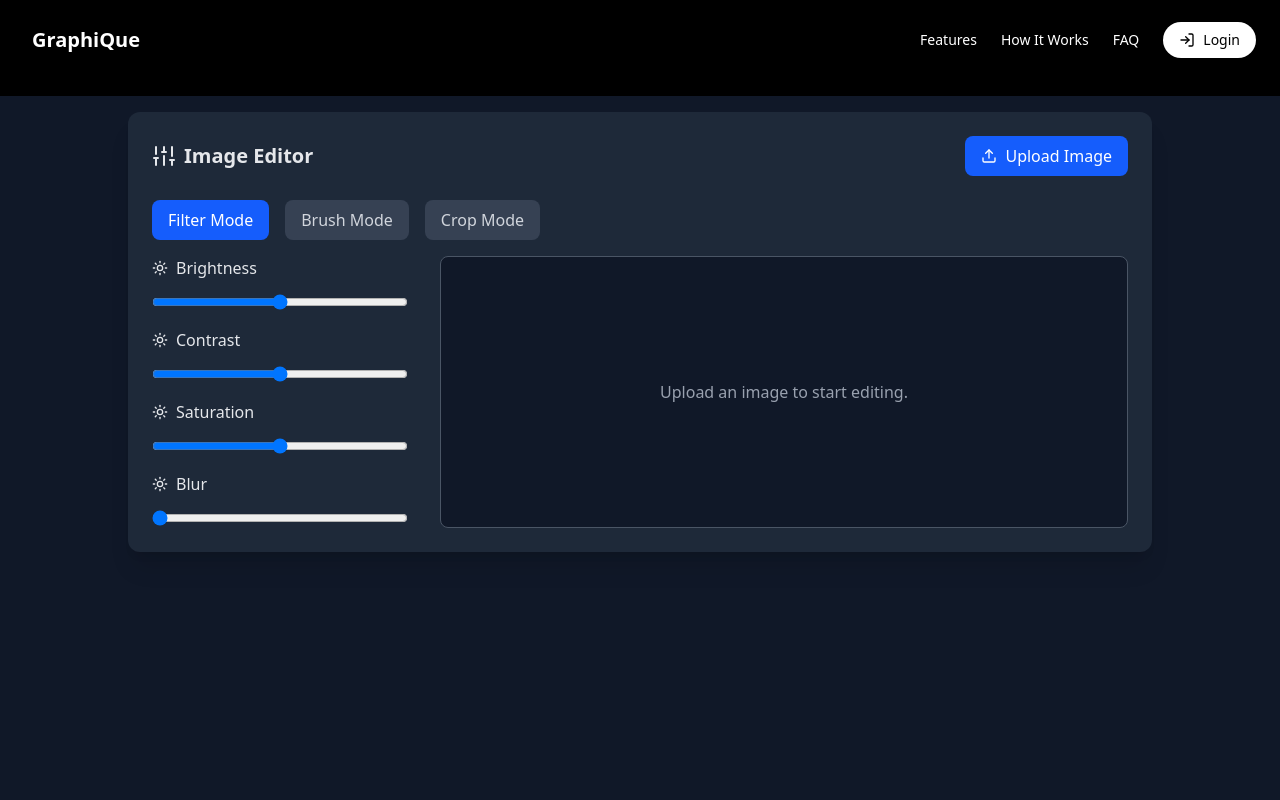
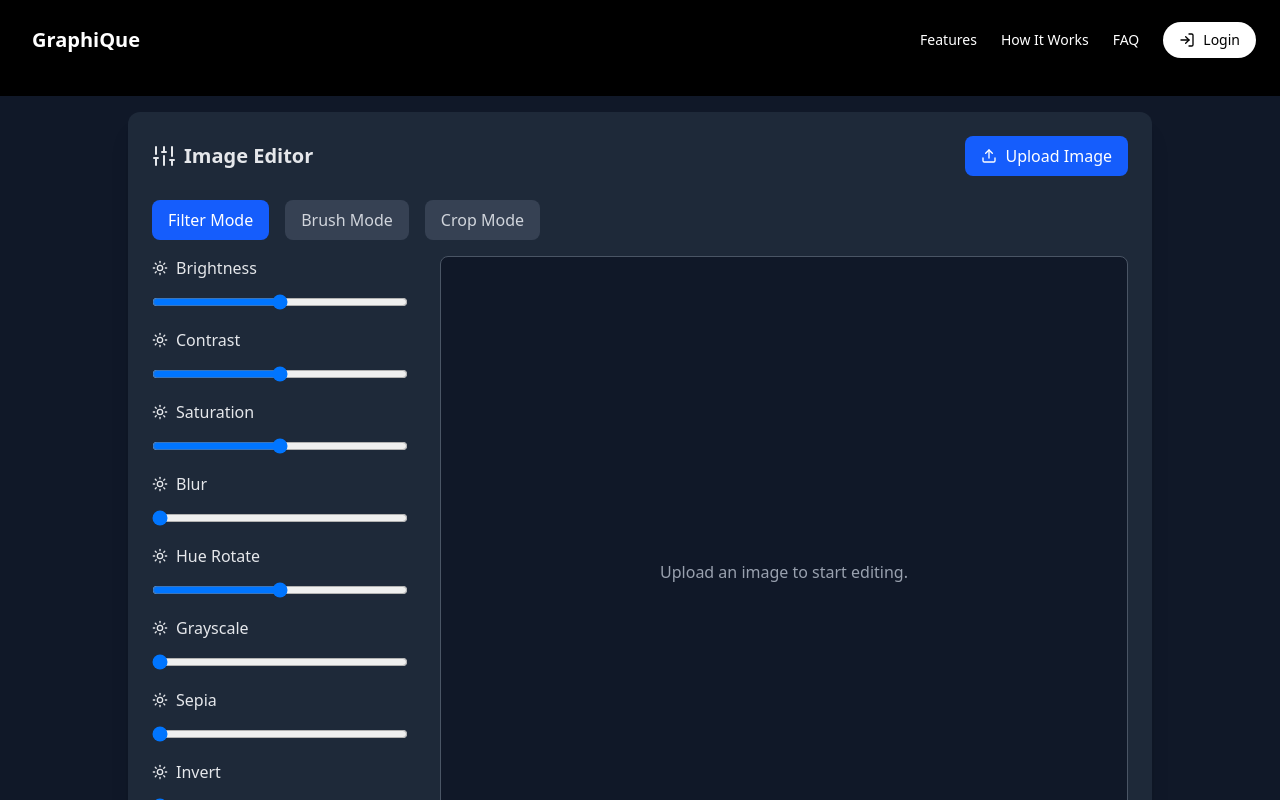
Before and after one commit to bismaysarangi/graphiQue, a React (Vite) app: page /edit-image in a window 1280 px wide. Shown: the top 800 px of the page. Built offline with nearby package versions, Linux system fonts and the light colour scheme.

Commit message:
Filters updated

```diff
--- a/src/pages/EditImage.jsx
+++ b/src/pages/EditImage.jsx
@@ -349,7 +349,17 @@ const EditImage = () => {
           <div className="w-64 space-y-4">
             {editMode === 'filter' ? (
               // Filter controls
-              ['Brightness', 'Contrast', 'Saturation', 'Blur'].map((label, index) => (
+              [
+                'Brightness',
+                'Contrast',
+                'Saturation',
+                'Blur',
+                'Hue Rotate',
+                'Grayscale',
+                'Sepia',
+                'Invert',
+                'Opacity'
+              ].map((label, index) => (
                 <div key={index} className="space-y-2">
                   <label className="flex items-center gap-2 text-gray-200">
                     <Sun className="w-4 h-4" />
@@ -357,12 +367,17 @@ const EditImage = () => {
                   </label>
                   <input
                     type="range"
-                    min="0"
-                    max={label === 'Blur' ? 10 : 200}
-                    value={filters[label.toLowerCase()]}
+                    min={label === 'Blur' ? 0 : label === 'Hue Rotate' ? 0 : label === 'Opacity' ? 0 : 0}
+                    max={
+                      label === 'Blur' ? 10 :
+                      label === 'Hue Rotate' ? 360 :
+                      label === 'Grayscale' || label === 'Sepia' || label === 'Invert' || label === 'Opacity' ? 100 :
+                      200
+                    }
+                    value={filters[label.toLowerCase().replace(' ', '-')]}
                     onChange={(e) =>
                       handleFilterChange(
-                        label.toLowerCase(),
+                        label.toLowerCase().replace(' ', '-'),
                         Number(e.target.value)
                       )
                     }
```
